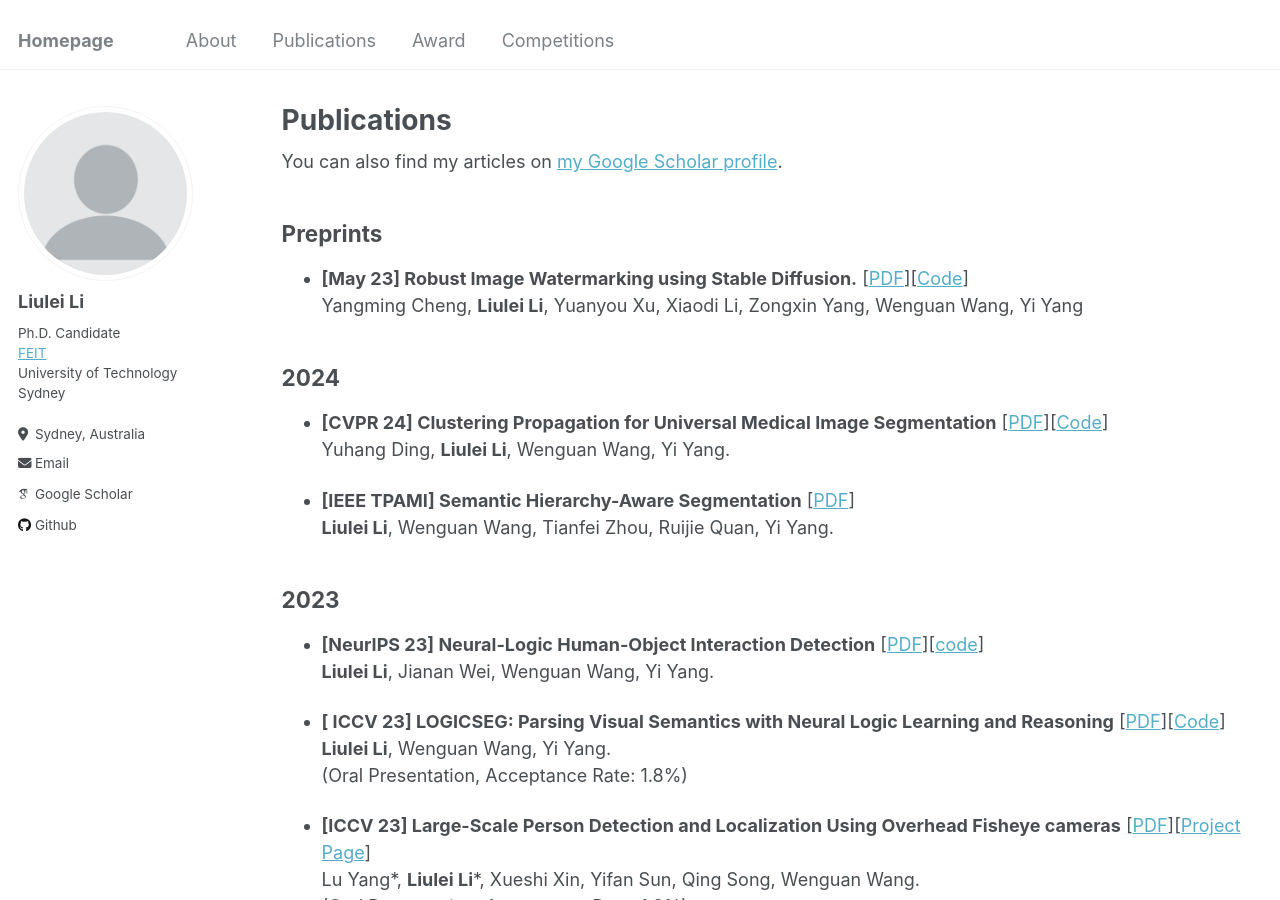
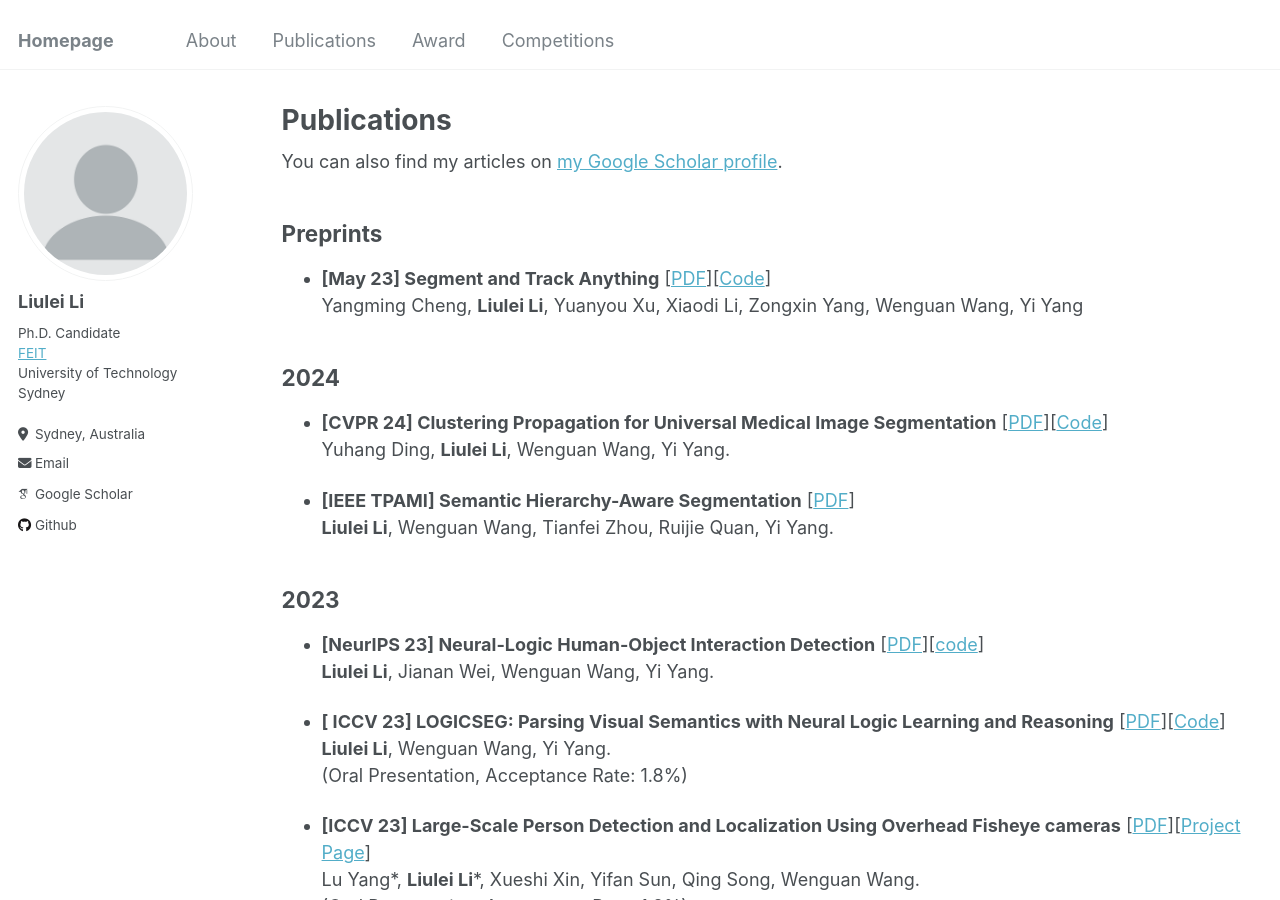
Before and after one commit to lingorX/lingorX.github.io, a Jekyll site: the page built from _pages/publications.md, in a window 1280 px wide and 900 px high. Built offline with Jekyll 4.4.1, drawn with Linux system fonts in a browser that asks for light colours; some web fonts are replaced.

Commit message:
update news

```diff
--- a/_pages/publications.md
+++ b/_pages/publications.md
@@ -10,7 +10,7 @@ author_profile: true
 {% endif %}
 
 ## Preprints
-- **[May 23] Robust Image Watermarking using Stable Diffusion.** [[PDF](https://arxiv.org/abs/2305.06558)][[Code](https://github.com/z-x-yang/Segment-and-Track-Anything)]
+- **[May 23] Segment and Track Anything** [[PDF](https://arxiv.org/abs/2305.06558)][[Code](https://github.com/z-x-yang/Segment-and-Track-Anything)]
 <br> Yangming Cheng, **Liulei Li**, Yuanyou Xu, Xiaodi Li, Zongxin Yang, Wenguan Wang, Yi Yang
 
 ## 2024
```
